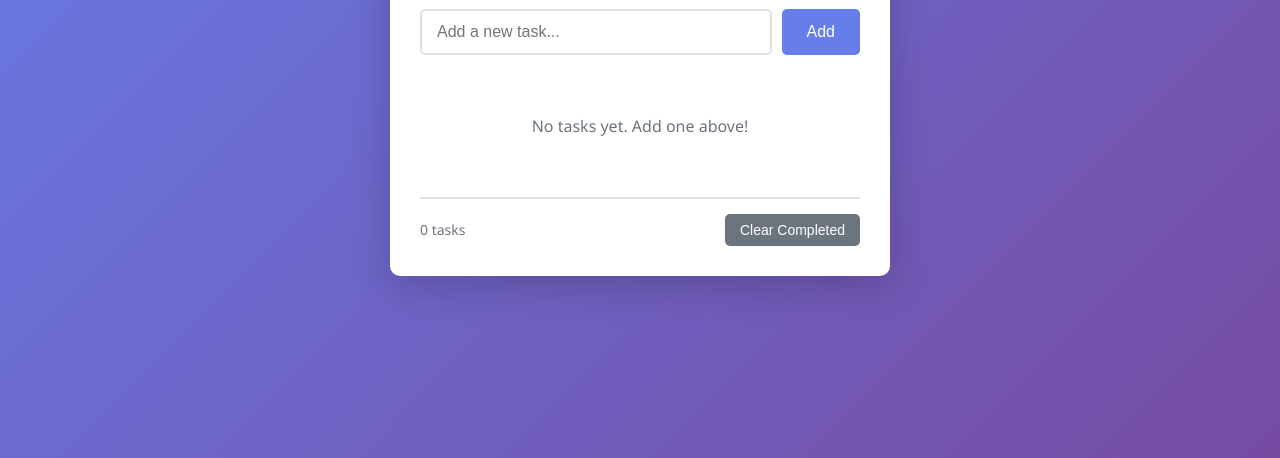
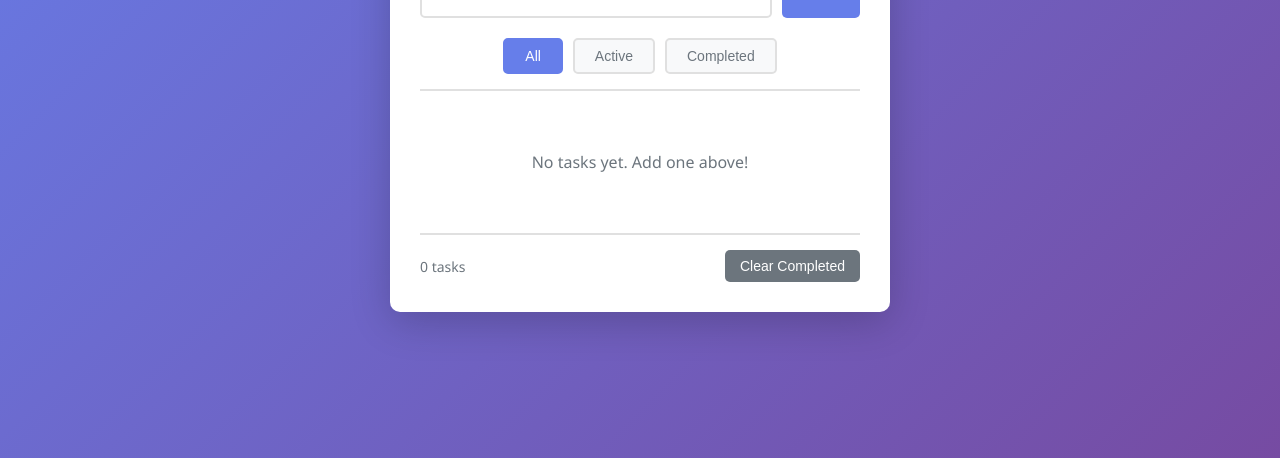
Before and after one commit to jlafshari/Sandbox, a plain HTML site: page index.html in a window 1280 px wide. Shown: the part 342-800 px from the top of the page. Drawn offline with Linux system fonts and the light colour scheme.

Commit message:
feat: add task filter functionality
Add filter buttons (All/Active/Completed) to allow users to view different subsets of their tasks. The filter includes:
- Three buttons to switch between viewing all tasks, only active tasks, or only completed tasks
- Visual feedback with active state styling
- Context-aware empty state messages
- Maintains filter state during task operations

The filter enhances the user experience by making it easier to focus on specific task categories.

```diff
--- a/app.js
+++ b/app.js
@@ -11,6 +11,9 @@ let todos = JSON.parse(localStorage.getItem('todos')) || [];
 
 // Load theme from localStorage
 let currentTheme = localStorage.getItem('theme') || 'purple';
+
+// Current filter state
+let currentFilter = 'all';
 
 // Initialize the app
 function init() {
@@ -85,16 +88,51 @@ function clearCompleted() {
     updateTaskCount();
 }
 
+// Get filtered todos based on current filter
+function getFilteredTodos() {
+    switch(currentFilter) {
+        case 'active':
+            return todos.filter(todo => !todo.completed);
+        case 'completed':
+            return todos.filter(todo => todo.completed);
+        default:
+            return todos;
+    }
+}
+
+// Set active filter
+function setFilter(filter) {
+    currentFilter = filter;
+
+    // Update active state on buttons
+    document.querySelectorAll('.filter-btn').forEach(btn => {
+        btn.classList.remove('active');
+        if (btn.dataset.filter === filter) {
+            btn.classList.add('active');
+        }
+    });
+
+    renderTodos();
+}
+
 // Render todos to the DOM
 function renderTodos() {
     todoList.innerHTML = '';
 
-    if (todos.length === 0) {
-        todoList.innerHTML = '<div class="empty-state">No tasks yet. Add one above!</div>';
+    const filteredTodos = getFilteredTodos();
+
+    if (filteredTodos.length === 0) {
+        let emptyMessage = 'No tasks yet. Add one above!';
+        if (currentFilter === 'active' && todos.length > 0) {
+            emptyMessage = 'No active tasks!';
+        } else if (currentFilter === 'completed' && todos.length > 0) {
+            emptyMessage = 'No completed tasks yet!';
+        }
+        todoList.innerHTML = `<div class="empty-state">${emptyMessage}</div>`;
         return;
     }
 
-    todos.forEach(todo => {
+    filteredTodos.forEach(todo => {
         const li = document.createElement('li');
         li.className = `todo-item ${todo.completed ? 'completed' : ''}`;
 
@@ -150,5 +188,12 @@ todoInput.addEventListener('keypress', (e) => {
 clearCompletedBtn.addEventListener('click', clearCompleted);
 themeSelect.addEventListener('change', handleThemeChange);
 
+// Filter button event listeners
+document.querySelectorAll('.filter-btn').forEach(btn => {
+    btn.addEventListener('click', (e) => {
+        setFilter(e.target.dataset.filter);
+    });
+});
+
 // Initialize the app
 init();
--- a/index.html
+++ b/index.html
@@ -24,6 +24,11 @@
             <input type="text" id="todoInput" placeholder="Add a new task..." />
             <button id="addBtn">Add</button>
         </div>
+        <div class="filter-container">
+            <button class="filter-btn active" data-filter="all">All</button>
+            <button class="filter-btn" data-filter="active">Active</button>
+            <button class="filter-btn" data-filter="completed">Completed</button>
+        </div>
         <ul id="todoList"></ul>
         <div class="footer">
             <span id="taskCount">0 tasks</span>
--- a/style.css
+++ b/style.css
@@ -122,6 +122,37 @@ h1 {
     background: #5568d3;
 }
 
+.filter-container {
+    display: flex;
+    justify-content: center;
+    gap: 10px;
+    margin-bottom: 20px;
+    padding-bottom: 15px;
+    border-bottom: 2px solid #e0e0e0;
+}
+
+.filter-btn {
+    padding: 8px 20px;
+    background: #f8f9fa;
+    color: #6c757d;
+    border: 2px solid #e0e0e0;
+    border-radius: 5px;
+    cursor: pointer;
+    font-size: 14px;
+    transition: all 0.3s;
+}
+
+.filter-btn:hover {
+    background: #e9ecef;
+    border-color: #c0c4c8;
+}
+
+.filter-btn.active {
+    background: #667eea;
+    color: white;
+    border-color: #667eea;
+}
+
 #todoList {
     list-style: none;
     margin-bottom: 20px;
```
